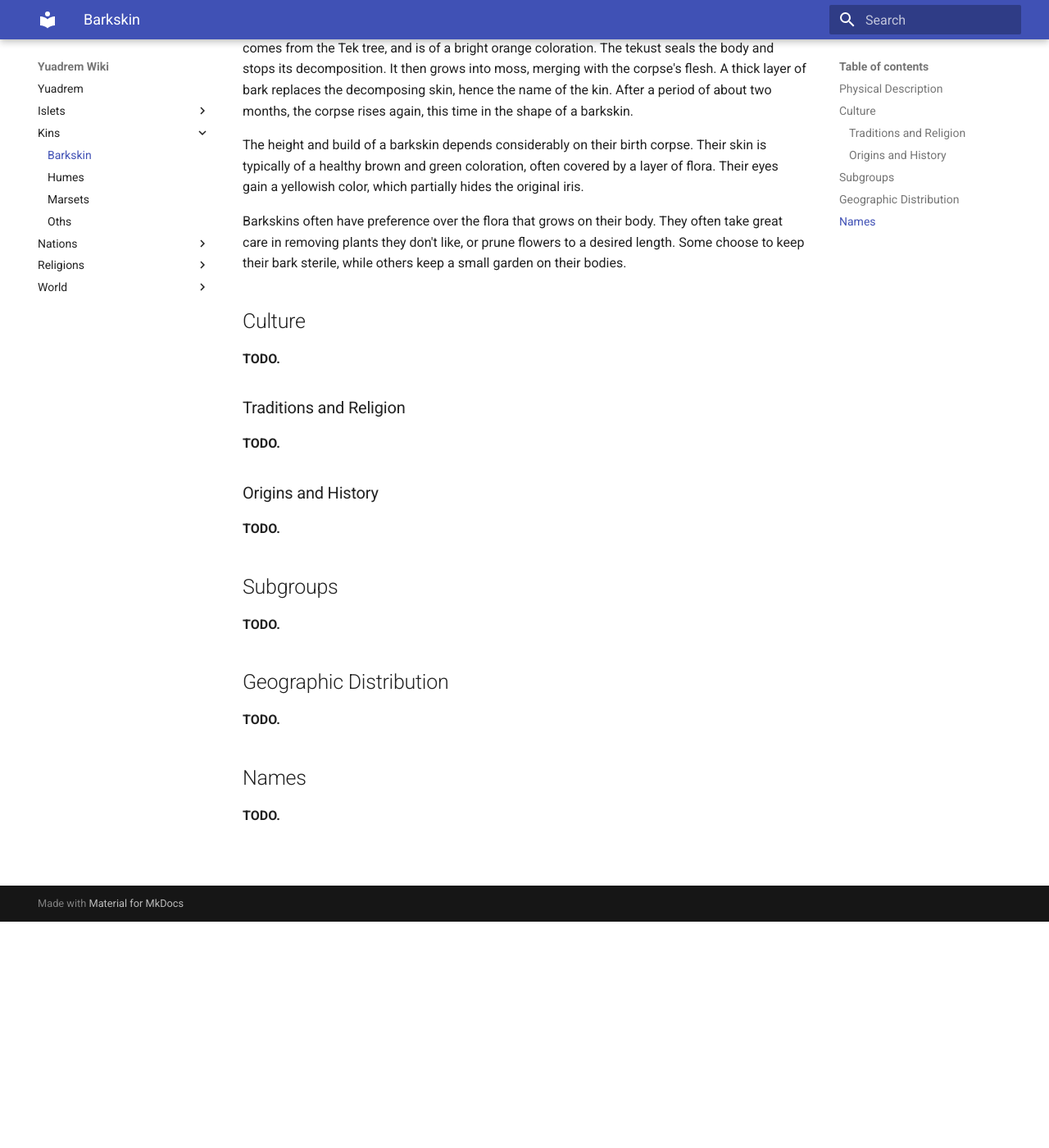
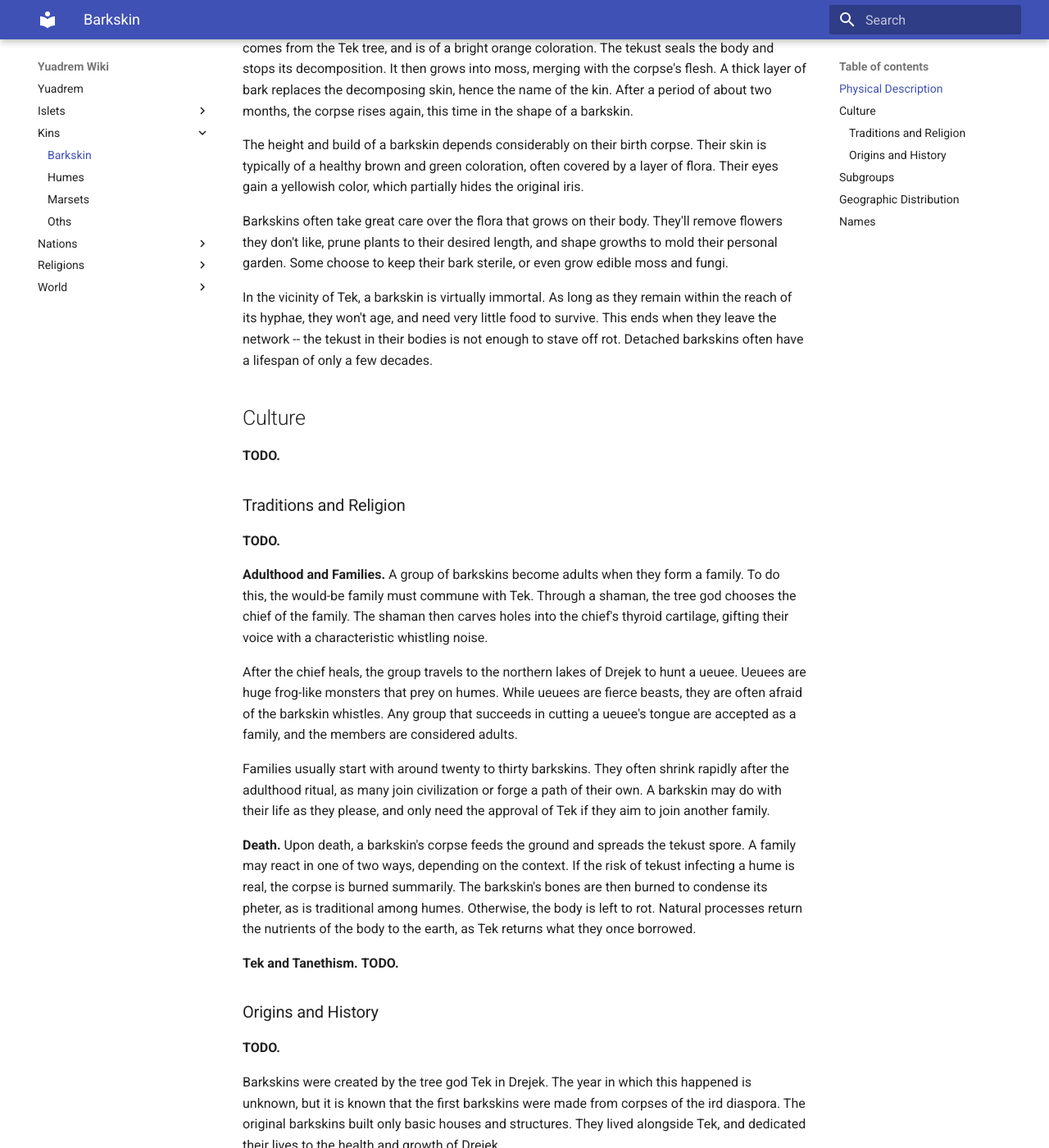
Before and after one commit to bleaktwig/yuadrem-wiki, an MkDocs documentation site: the page built from docs/kins/barkskin.md, in a window 1280 px wide and 1400 px high, scrolled down 276 px. Shown: the whole window at 82% size. Built offline with MkDocs 1.6.1 and Material for MkDocs 9.7.7, drawn with Linux system fonts in a browser that asks for light colours; some of the changed text lies outside the part shown.

Commit message:
Included a bunch of stuff about the barkskins

```diff
--- a/docs/kins/barkskin.md
+++ b/docs/kins/barkskin.md
@@ -13,9 +13,14 @@ The height and build of a barkskin depends considerably on their birth corpse.
 Their skin is typically of a healthy brown and green coloration, often covered by a layer of flora.
 Their eyes gain a yellowish color, which partially hides the original iris.
 
-Barkskins often have preference over the flora that grows on their body.
-They often take great care in removing plants they don't like, or prune flowers to a desired length.
-Some choose to keep their bark sterile, while others keep a small garden on their bodies.
+Barkskins often take great care over the flora that grows on their body.
+They'll remove flowers they don't like, prune plants to their desired length, and shape growths to mold their personal garden.
+Some choose to keep their bark sterile, or even grow edible moss and fungi.
+
+In the vicinity of Tek, a barkskin is virtually immortal.
+As long as they remain within the reach of its hyphae, they won't age, and need very little food to survive.
+This ends when they leave the network -- the tekust in their bodies is not enough to stave off rot.
+Detached barkskins often have a lifespan of only a few decades.
 
 ## Culture
 **TODO.**
@@ -23,8 +28,45 @@ Some choose to keep their bark sterile, while others keep a small garden on thei
 ### Traditions and Religion
 **TODO.**
 
+**Adulthood and Families.**
+A group of barkskins become adults when they form a family.
+To do this, the would-be family must commune with Tek.
+Through a shaman, the tree god chooses the chief of the family.
+The shaman then carves holes into the chief's thyroid cartilage, gifting their voice with a characteristic whistling noise.
+
+After the chief heals, the group travels to the northern lakes of Drejek to hunt a ueuee.
+Ueuees are huge frog-like monsters that prey on humes.
+While ueuees are fierce beasts, they are often afraid of the barkskin whistles.
+Any group that succeeds in cutting a ueuee's tongue are accepted as a family, and the members are considered adults.
+
+Families usually start with around twenty to thirty barkskins.
+They often shrink rapidly after the adulthood ritual, as many join civilization or forge a path of their own.
+A barkskin may do with their life as they please, and only need the approval of Tek if they aim to join another family.
+
+**Death.**
+Upon death, a barkskin's corpse feeds the ground and spreads the tekust spore.
+A family may react in one of two ways, depending on the context.
+If the risk of tekust infecting a hume is real, the corpse is burned summarily.
+The barkskin's bones are then burned to condense its pheter, as is traditional among humes.
+Otherwise, the body is left to rot.
+Natural processes return the nutrients of the body to the earth, as Tek returns what they once borrowed.
+
+**Tek and Tanethism.**
+**TODO.**
+
 ### Origins and History
 **TODO.**
+
+Barkskins were created by the tree god Tek in Drejek.
+The year in which this happened is unknown, but it is known that the first barkskins were made from corpses of the ird diaspora. <!-- TODO. Mention the ird diaspora (four ird migrations) in History. Maybe even an ird diaspora map would be cool? Simple one made from the world map, with arrows pointing to all the movement! -->
+The original barkskins built only basic houses and structures.
+They lived alongside Tek, and dedicated their lives to the health and growth of Drejek.
+
+Barkskins were originally reserved, and did not interact with humes until the year 141 A.S.
+The irds of the qul archipelago sought to build communities in Drejek, and were quickly repelled by the barkskins.
+Their relationship never cooled, and no friendly contact existed between the jungle dwellers and the greater world until the Penance.
+
+<!-- After the Penance, TODO. Describe the movement of the peninsula. -->
 
 ## Subgroups
 **TODO.**
@@ -36,7 +78,7 @@ Some choose to keep their bark sterile, while others keep a small garden on thei
 **TODO.**
 
 <!--
-The moss kin, or naenks, are moss creatures that hunt in the dark, warm, and wet jungles of Drejeck.
+The moss kin, or naenks, are moss creatures that hunt in the dark, warm, and wet jungles of Drejek.
 They hunt for sustenance and to gather fresh corpses.
 
 \subsection*{Tribal Communities}
@@ -55,25 +97,8 @@ They hunt for sustenance and to gather fresh corpses.
     Due to their odd appearance and homicidal reproduction, naenks are seen as something to fear.
     They however are very bold, yet fear the strangest things due to superstition.
 
-    Strangely, if they remain inside Drejeck, a naenk will not need to carry a qualar to remain sentient.
-    This ability only works inside of the jungle however, and they quickly lose their sentience if they leave their home without a qualar.
-
-\subsection*{History and Legends}
-    To become part of a band, an infant naenk needs to go through a unique ritual.
-    A tsanek shaman removes their thyroid cartilage, who then punctures an odd pattern of holes into it.
-    After fitting small wooden tubes into these holes, the cartilage is put back into its original place.
-    After healing, the naenk's voice becomes accompanied by an eerie whistling noise, which is used for communication and intimidation.
-
-    Later, the naenk joins a group of other would-be-warriors.
-    They leave the safety of the tribe to travel to the northern lakes of Drejeck.
-    In there they must hunt a whowie, a huge frog-like beast that preys on the moss kin.
-
-    While they are fierce beasts, whowies are very afraid of the naenks' whistling, aiding the latter in combat.
-    If the group succeeds, the bravest of the group will cut the whowie's tongue.
-    Upon returning to the village, the group becomes a new band, and the owner of the tongue becomes the band's chief.
-
 \subsection*{Call to Adventure}
-    A naenk rarely leaves the Drejeck jungle in which they are born.
+    A naenk rarely leaves the Drejek jungle in which they are born.
     However, many reasons can spark the need for a naenk or an entire band to abandon their home.
     A band may leave engaging on a quest, as commanded by Tekatsae itself, or in shame after failing in one.
     The most common bands abandoning the tribe are those that failed on their initiation rite, culled by the vicious whowie.
@@ -230,12 +255,12 @@ And there be... there be mushrooms! An entire city of mushrooms!}
 % Apart from this and other ceremonial tasks, the shaman acts as a normal member of the unit.
 
 % The highest ranking members of their society are the sovereigns and elder sovereigns, who are tsaneks that reached their final stage of development.
-% The former are huge mobile tsaneks that take root in strategic positions in Drejeck to establish their complex communication network.
+% The former are huge mobile tsaneks that take root in strategic positions in Drejek to establish their complex communication network.
 % The latter are the eldest in the tribe, and merge with Tekatsae itself.
 % They directly speak to the tree, communicating its wishes to the sovereigns and shamans via their root network.
 
 Also known as tsaneks in the naenk tongue, the fungal kin is a species of intelligent fungi creature that inhabit swamps, forests, and caverns.
-They are commonly seen in the jungle of Drejeck, as members of the tribes near the tekatsae tree.
+They are commonly seen in the jungle of Drejek, as members of the tribes near the tekatsae tree.
 Like the naenks, tsaneks grow from the tree itself, starting out as small russet-colored fungi in the tree's base and exposed roots, until they're able to grow legs and emerge.
 Unlike the naenks, the fungal kin are capable of reproducing by themselves, and it's very common to find independent tsanek communities in the darker reaches of Yuadrem.
 
@@ -243,11 +268,11 @@ Tsaneks generally deplore violence, and only attack when provoked.
 If approached peacefully, they gladly provide shelter or passage through their colonies.
 
 \subsection*{Tribal Life}
-    Most tsaneks belong to the tribes of Drejeck, filling the roles of shamans and diplomats that the naenks are less likely to fulfill due to their violent nature.
+    Most tsaneks belong to the tribes of Drejek, filling the roles of shamans and diplomats that the naenks are less likely to fulfill due to their violent nature.
     They are considered above their mossy companions in their social circles, and are generally treated with respect among them.
 
     When a tsanek reaches 100 years, it is put through the rite of growth.
-    The tsanek must ceremoniously consume a mixture of the sap of tekatsae, wyvernroot, and water of the boiling river. % Wyvernroot is a strong poisonous plant native to Drejeck.
+    The tsanek must ceremoniously consume a mixture of the sap of tekatsae, wyvernroot, and water of the boiling river. % Wyvernroot is a strong poisonous plant native to Drejek.
     Next, it must enter a chamber of awareness, which are small caverns below tekatsae.
     The tsanek is only left out after a month in isolation.
     Most of the tsaneks that go through this ritual die, and are consumed by tekatsae, bringing them back to the tree.
@@ -261,7 +286,7 @@ If approached peacefully, they gladly provide shelter or passage through their c
     Over a timeframe of 300 to 400 years, the eldest from these colonies naturally grow to become sovereigns themselves, presiding over many social groups called circles.
     A circle consists of twenty or more fungal kin that work, live, and meld together.
 
-    Melding is prohibited in the Drejeck tribal communities, but is a regular practice in these circles.
+    Melding is prohibited in the Drejek tribal communities, but is a regular practice in these circles.
     A meld is a form of communal meditation that allows tsaneks to transcend their sometimes dull existence.
     Their rapport spores bind the participants into a group consciousness, inducing a shared dream that provides entertainment and social interaction.
     Tsaneks use melding in the pursuit of higher consciousness, collective union, and spiritual apotheosis.
@@ -340,7 +365,7 @@ If approached peacefully, they gladly provide shelter or passage through their c
 \end{table*}
 
 \subsubsection{Gannagian Tsanek}
-    Fungal kin that are members of the tribes in Drejeck which surround tekatsae.
+    Fungal kin that are members of the tribes in Drejek which surround tekatsae.
     Like their mold kin brothers, they have a very strong sense of community and devotion to their groups, the sovereigns and the tekatsae tree.
     They are the spiritual leaders of the different groups, and focus on coordinating the tribes and communicating with the sovereigns.
 
```
